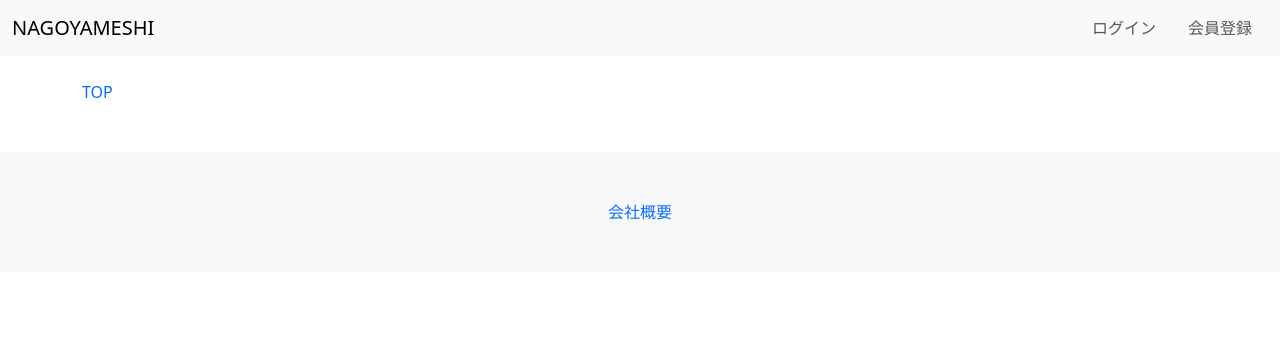
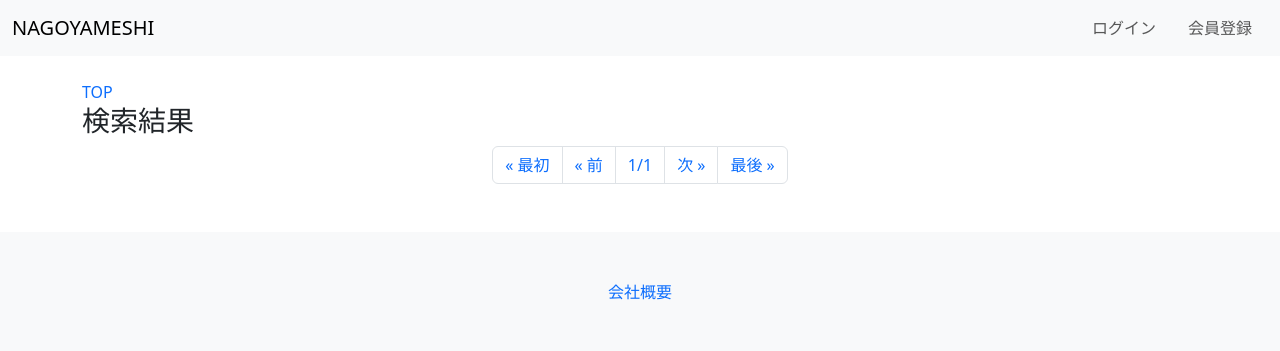
Before and after one commit to t17n/Django_tabelog, a Django app: page /nagoyameshi/genre/1 in a window 1280 px wide. Shown: the top 351 px of the page. Run offline with Django 4.2, Linux system fonts and the light colour scheme; data that the repository does not hold is empty.

Commit message:
pagination設定

```diff
--- a/nagoyameshi/templates/nagoyameshi/search.html
+++ b/nagoyameshi/templates/nagoyameshi/search.html
@@ -5,6 +5,7 @@
 {% block content %}
 <a href="{% url 'nagoyameshi:top' %}">TOP</a>
 {% comment %} <h3>{{ data }}の検索結果</h3> {% endcomment %}
+<h3>検索結果</h3>
 <div class="row">
     <div class="col mx-auto">
         {% for item in data %}
@@ -24,4 +25,31 @@
     </div>
 </div>
 <div class="clearfix"></div>
+<ul class="pagination justify-content-center">
+    {% if data.has_previous %}
+    <li class="page-item">
+        <a class="page-link" href="{% if view_type == 'genre' %}{% url 'nagoyameshi:genre' id=1 %}{% else %}{% url 'nagoyameshi:condition' id=1 %}{% endif %}">&laquo; 最初</a>
+    </li>
+    <li class="page-item">
+        <a class="page-link" href="{% if view_type == 'genre' %}{% url 'nagoyameshi:genre' id=data.previous_page_number %}{% else %}{% url 'nagoyameshi:condition' id=data.previous_page_number %}{% endif %}"> &laquo; 前</a>
+    </li>
+    {% else %}
+    <li class="page-item"><a class="page-link">&laquo; 最初</a></li>
+    <li class="page-item"><a class="page-link">&laquo; 前</a></li>
+    {% endif %}
+    <li class="page-item">
+        <a class="page-link">{{data.number}}/{{data.paginator.num_pages}}</a>
+    </li>
+    {% if data.has_next %}
+    <li class="page-item">
+        <a class="page-link" href="{% if view_type == 'genre' %}{% url 'nagoyameshi:genre' id=data.next_page_number %}{% else %}{% url 'nagoyameshi:condition' id=data.next_page_number %}{% endif %}">次 &raquo;</a>
+    </li>
+    <li class="page-item">
+        <a class="page-link" href="{% if view_type == 'genre' %}{% url 'nagoyameshi:genre' id=data.paginator.num_pages %}{% else %}{% url 'nagoyameshi:condition' id=data.paginator.num_pages %}{% endif %}">最後 &raquo;</a>
+    </li>
+    {% else %}
+    <li class="page-item"><a class="page-link">次 &raquo;</a></li>
+    <li class="page-item"><a class="page-link">最後 &raquo;</a></li>
+    {% endif %}
+</ul>
 {% endblock content %}
--- a/nagoyameshi/views.py
+++ b/nagoyameshi/views.py
@@ -6,6 +6,7 @@ from django.db.models import Q
 from django.contrib.auth.views import LoginView, LogoutView
 from django.contrib.auth.mixins import LoginRequiredMixin
 from django.contrib.auth.forms import AuthenticationForm
+from django.core.paginator import Paginator
 
 
 def top(request):
@@ -39,30 +40,32 @@ def search(request):
                 if shop_area:
                     query |= Q(neareststation__contains=shop_area)
                 data = Shop.objects.filter(query)
-
+    page = Paginator(data, 9)
     params = {
         'form': form,
-        'data': data,
+        'data': page.get_page(id),
     }
     return render(request, 'nagoyameshi/search.html', params)
 
 # ジャンル検索
-# genreで検索するパターン
+# 値で検索するパターン
 # def genre(request, genre):
     # data = Shop.objects.filter(genre=genre)
 # idで検索するパターン
 def genre(request, id):
     data = Shop.objects.filter(genre__id=id)
+    page = Paginator(data, 9)
     params = {
-        'data': data
+        'data': page.get_page(id),
     }
     return render(request, 'nagoyameshi/search.html', params)
 
 # こだわり条件検索
 def condition(request, id):
     data = Shop.objects.filter(condition__id=id)
+    page = Paginator(data, 9)
     params = {
-        'data': data
+        'data': page.get_page(id),
     }
     return render(request, 'nagoyameshi/search.html', params)
 
```
Also changed, not shown: nagoyameshi/models.py (+0 -27 lines), nagoyameshi/templates/nagoyameshi/shop_detail.html (line endings or trailing spaces).
